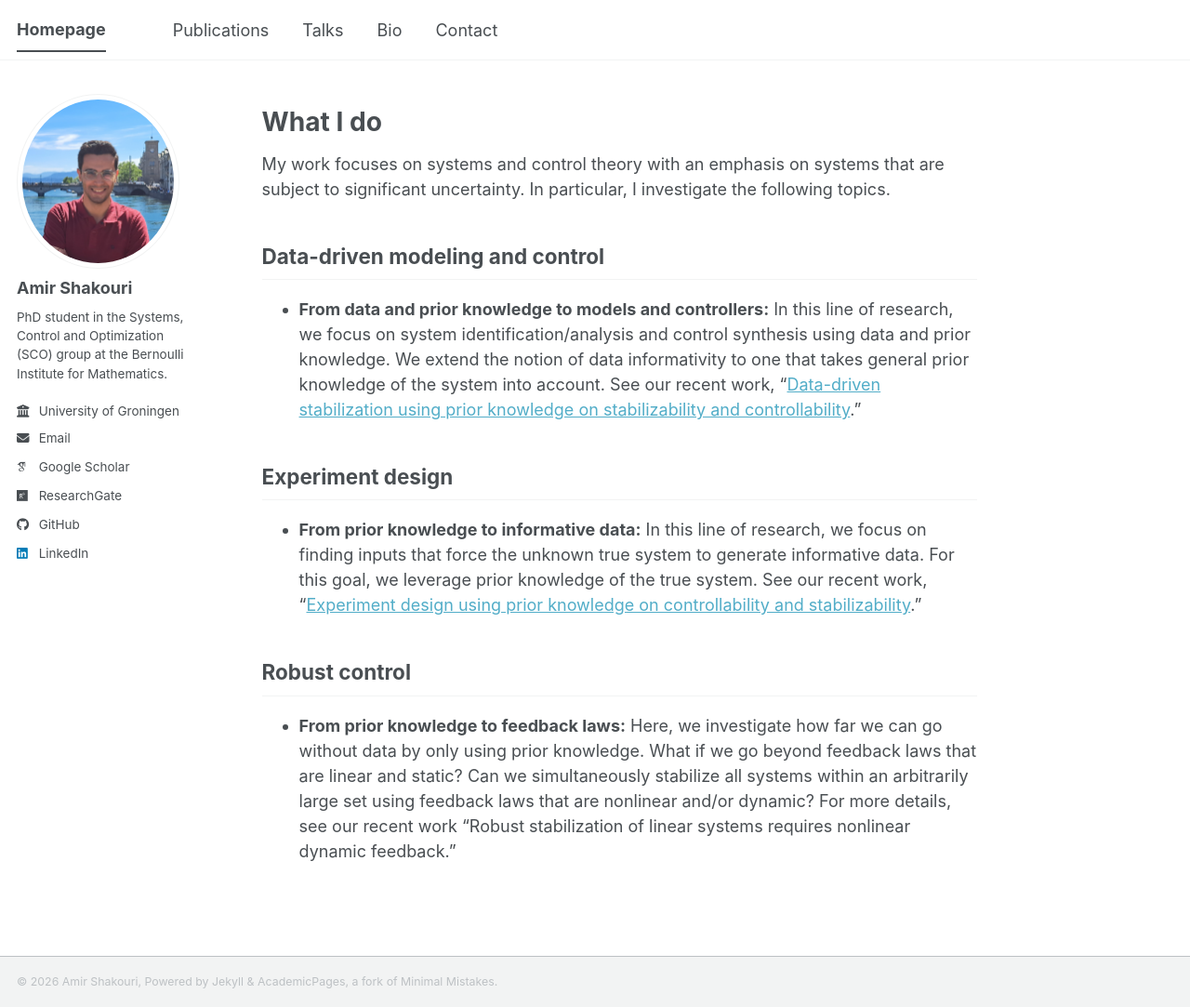
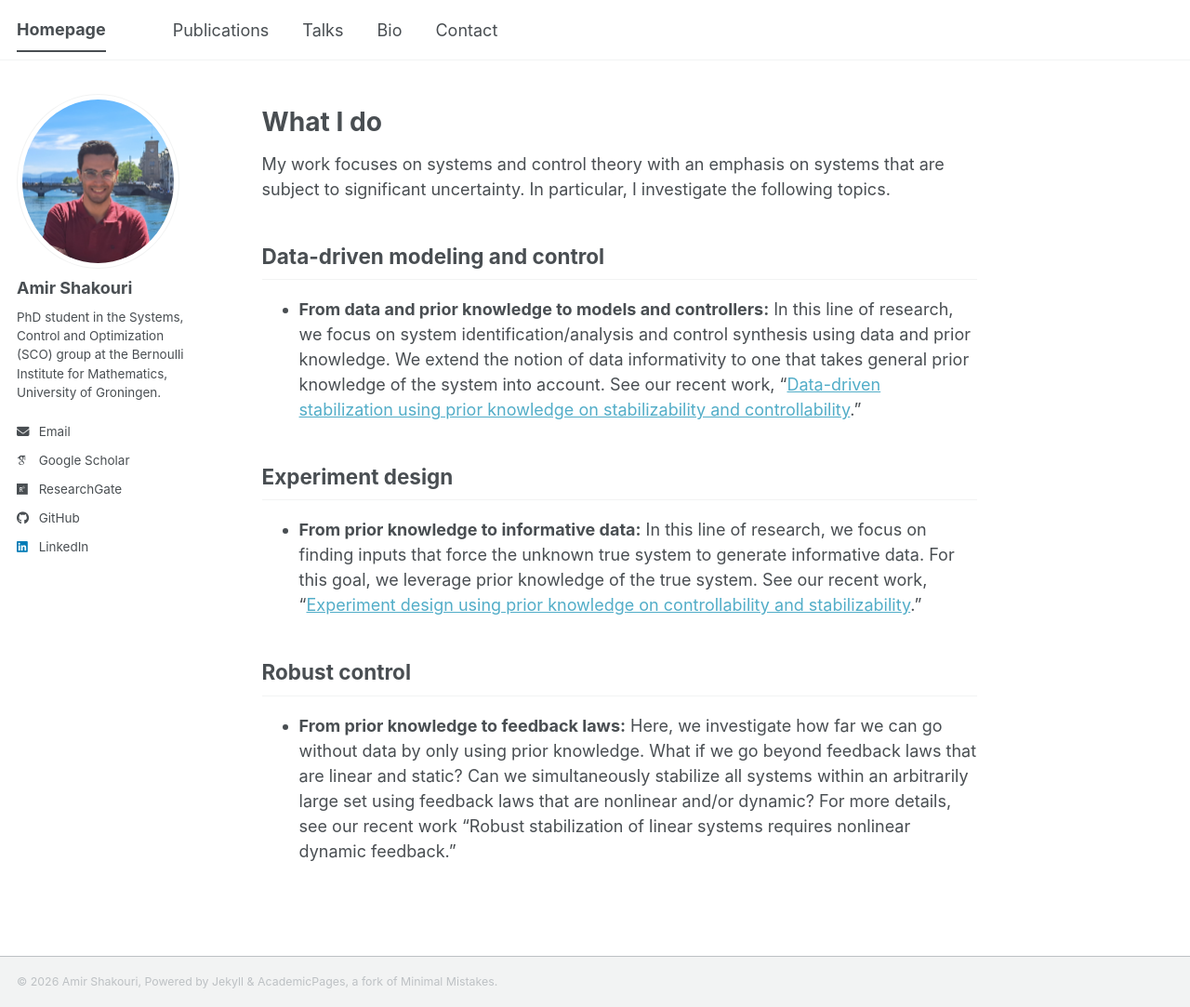
Before and after one commit to a-shakouri/a-shakouri.github.io, a Jekyll site: the page built from _pages/about.md, in a window 1280 px wide and 1083 px high. Shown: the whole window at 93% size. Built offline with Jekyll 4.4.1, drawn with Linux system fonts in a browser that asks for light colours; some web fonts are replaced; a script bundle is joined from its source files by our own code; library files that are not in the unit come from our copies.

```diff
--- a/_config.yml
+++ b/_config.yml
@@ -26,9 +26,9 @@ author:
   avatar           : "20230810_144750.jpg"
   name             : "Amir Shakouri"
   pronouns         : # example: "she/her"
-  bio              : "PhD student in the Systems, Control and Optimization (SCO) group at the Bernoulli Institute for Mathematics."
+  bio              : "PhD student in the Systems, Control and Optimization (SCO) group at the Bernoulli Institute for Mathematics, University of Groningen."
   location         :
-  employer         : "University of Groningen"
+  employer         : #""
   uri              : # URL
   email            : "a_shakouri@outlook.com"
 
```
